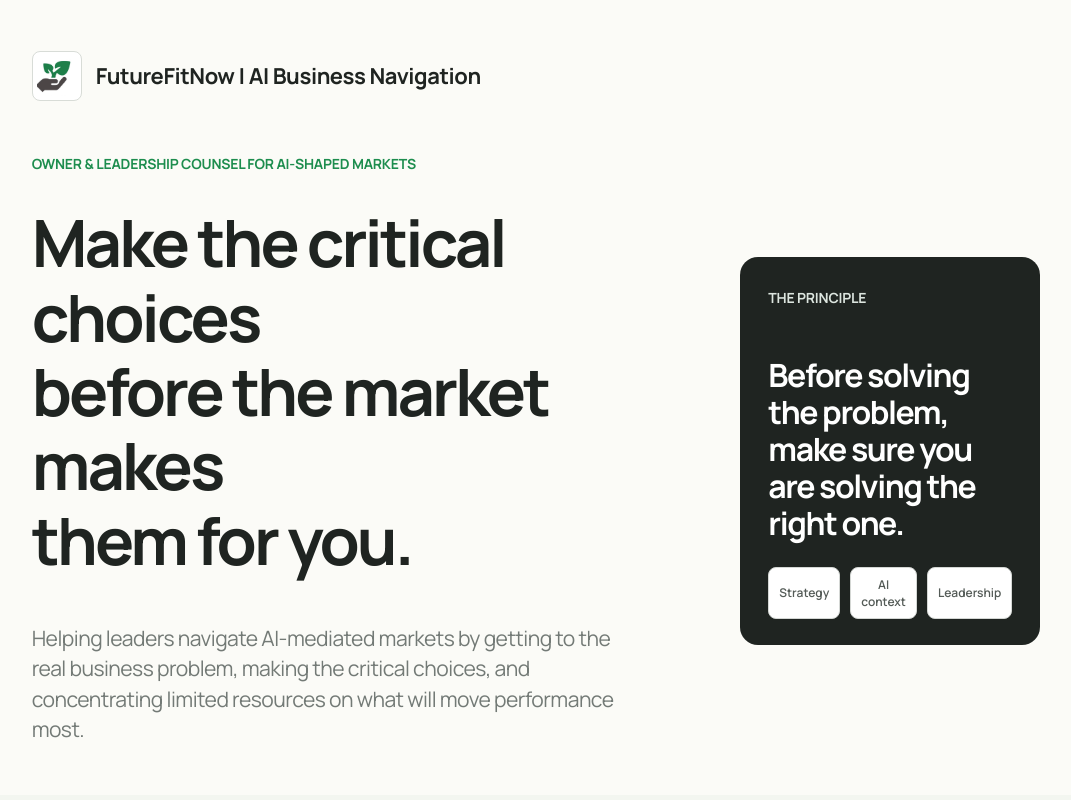
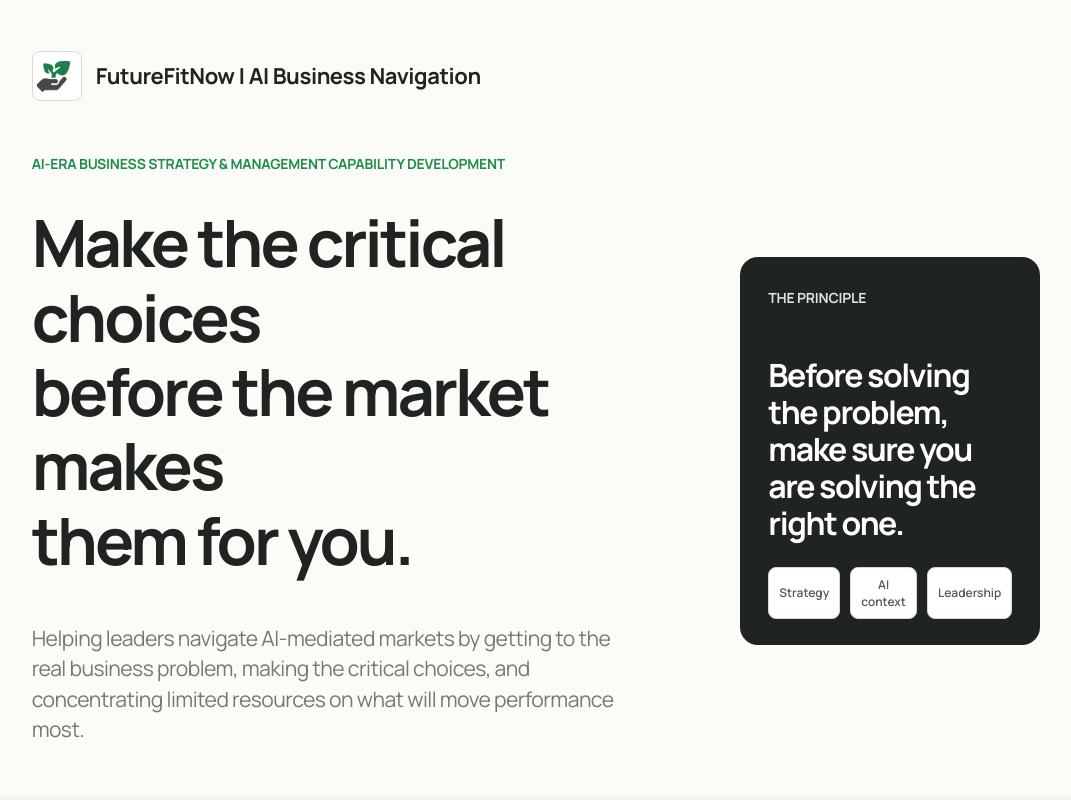
Before and after one commit to sukesh-nf/Future-Fit-Now, a website built with Vite: page index.html in a window 1280 px wide. Shown: the top 800 px of the page, without its empty margins (104-1175 px from the left). Built offline with nearby package versions, Linux system fonts and the light colour scheme.

Commit message:
Updated index.html

```diff
--- a/index.html
+++ b/index.html
@@ -26,7 +26,7 @@
 
         <div class="hero-grid">
           <div class="hero-copy">
-            <p class="eyebrow">OWNER &amp; LEADERSHIP COUNSEL FOR AI-SHAPED MARKETS</p>
+            <p class="eyebrow">AI-ERA BUSINESS STRATEGY &amp; MANAGEMENT CAPABILITY DEVELOPMENT</p>
             <h1 id="hero-title">Make the critical choices<br>before the market makes<br>them for you.</h1>
             <p class="lead">Helping leaders navigate AI-mediated markets by getting to the real business problem, making the critical choices, and concentrating limited resources on what will move performance most.</p>
           </div>
```
